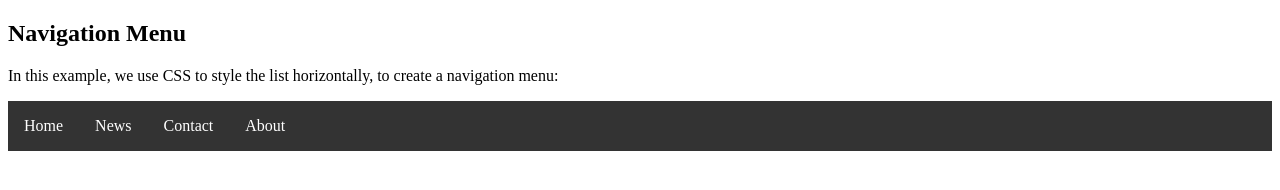
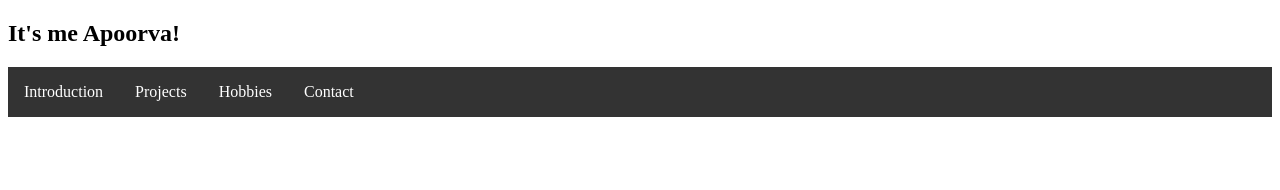
Before and after one commit to heroapoorva/heroapoorva.github.io, a plain HTML site: page index.html in a window 1280 px wide. Drawn offline with Linux system fonts and the light colour scheme.

Commit message:
Text changed

```diff
--- a/index.html
+++ b/index.html
@@ -29,14 +29,14 @@ li a:hover {
 </head>
 <body>
 
-<h2>Navigation Menu</h2>
-<p>In this example, we use CSS to style the list horizontally, to create a navigation menu:</p>
+<h2>It's me Apoorva!</h2>
+<p></p>
 
 <ul>
-  <li><a href="#home">Home</a></li>
-  <li><a href="#news">News</a></li>
+  <li><a href="#introduction">Introduction</a></li>
+  <li><a href="#projects">Projects</a></li>
+  <li><a href="#hobbies">Hobbies</a></li>
   <li><a href="#contact">Contact</a></li>
-  <li><a href="#about">About</a></li>
 </ul>
 
 </body>
```
